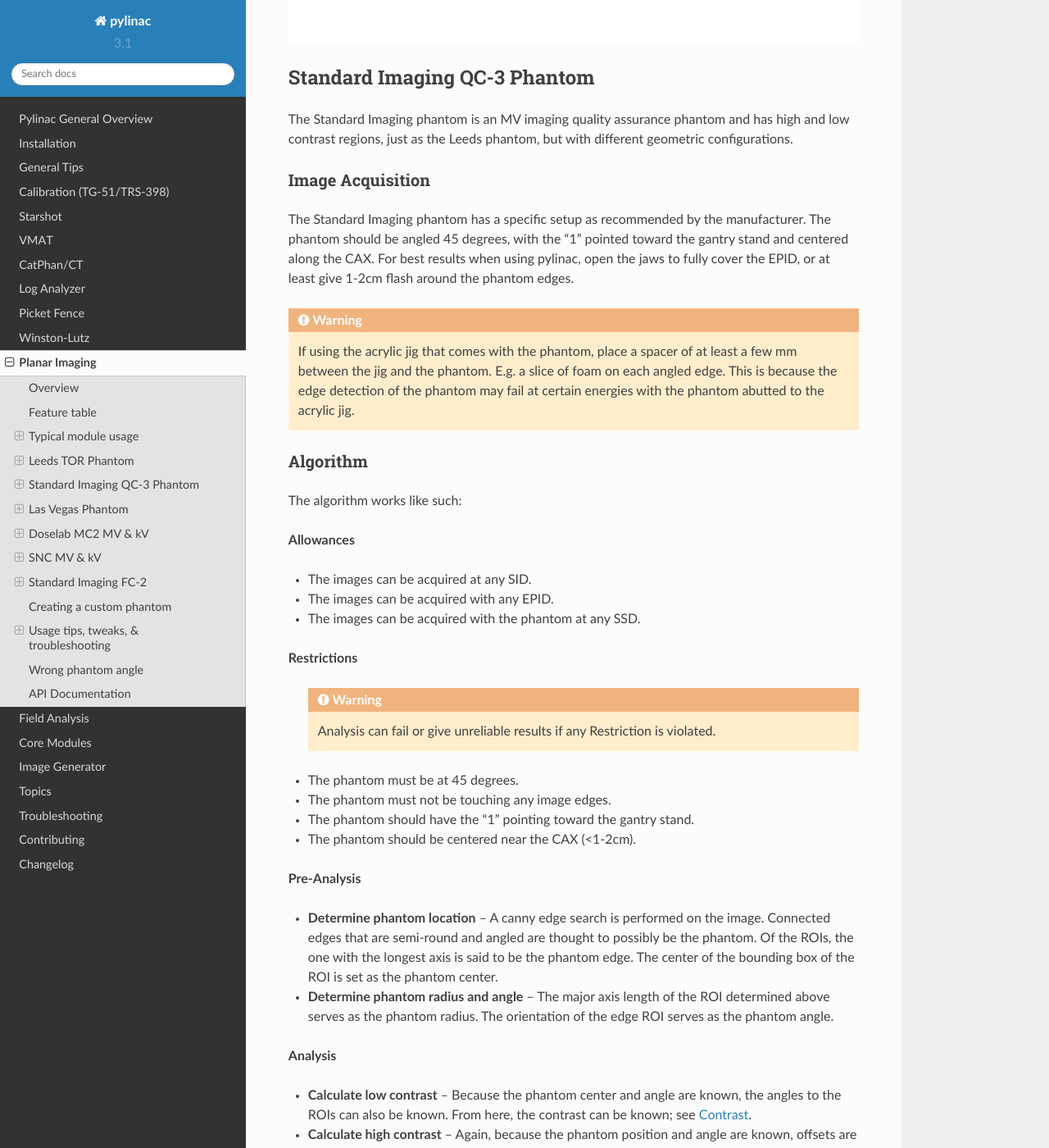
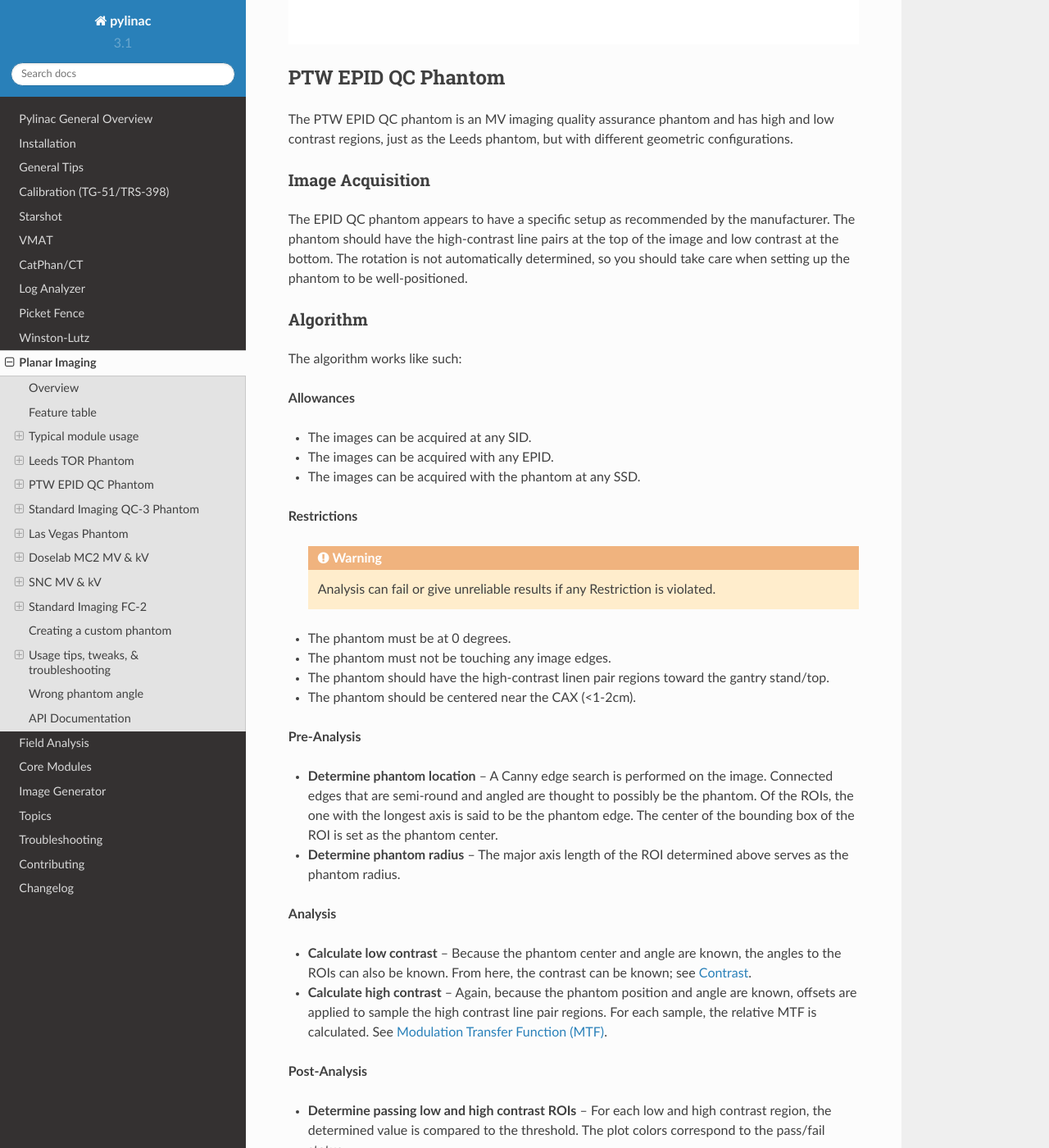
Before and after one commit to jrkerns/pylinac, a Sphinx documentation site: the page built from docs/source/planar_imaging.rst, in a window 1280 px wide and 1400 px high, scrolled down 7614 px. Shown: the whole window at 82% size. Built offline with Sphinx 7.4.7 and the Read the Docs theme 2.0.0, drawn with Linux system fonts in a browser that asks for light colours; some of the changed text lies outside the part shown.

Commit message:
Merged in docs/RAM-1354_ptw_docs (pull request #62)
RAM-1354 add ptw docs

* add ptw docs

* capitalize Canny


Approved-by: Randy Taylor

```diff
--- a/docs/source/planar_imaging.rst
+++ b/docs/source/planar_imaging.rst
@@ -169,7 +169,7 @@
 
 **Pre-Analysis**
 
-* **Determine phantom location** -- The Leeds phantom is found by performing a canny edge detection
+* **Determine phantom location** -- The Leeds phantom is found by performing a Canny edge detection
   algorithm to the image. The thin structures found are sifted by finding appropriately-sized ROIs.
   This may include the outer phantom edge and the metal ring just inside. The average central position
   of the circular ROIs is set as the phantom center.
@@ -236,6 +236,64 @@
 
 .. image:: images/leeds_offset_corrected.png
 
+
+PTW EPID QC Phantom
+-------------------
+
+The PTW EPID QC phantom is an MV imaging quality assurance phantom and has high and low contrast regions,
+just as the Leeds phantom, but with different geometric configurations.
+
+.. _epid-qc_image_acquisition:
+
+Image Acquisition
+^^^^^^^^^^^^^^^^^
+
+The EPID QC phantom appears to have a specific setup as recommended by the manufacturer. The phantom
+should have the high-contrast line pairs at the top of the image and low contrast at the bottom. The
+rotation is not automatically determined, so you should take care when setting up the phantom to be
+well-positioned.
+
+Algorithm
+^^^^^^^^^
+
+The algorithm works like such:
+
+**Allowances**
+
+* The images can be acquired at any SID.
+* The images can be acquired with any EPID.
+* The images can be acquired with the phantom at any SSD.
+
+**Restrictions**
+
+    .. warning:: Analysis can fail or give unreliable results if any Restriction is violated.
+
+* The phantom must be at 0 degrees.
+* The phantom must not be touching any image edges.
+* The phantom should have the high-contrast linen pair regions toward the gantry stand/top.
+* The phantom should be centered near the CAX (<1-2cm).
+
+**Pre-Analysis**
+
+* **Determine phantom location** -- A Canny edge search is performed on the image. Connected edges that
+  are semi-round and angled are thought to possibly be the phantom. Of the ROIs, the one with the longest
+  axis is said to be the phantom edge. The center of the bounding box of the ROI is set as the phantom center.
+* **Determine phantom radius** -- The major axis length of the ROI determined above serves as the
+  phantom radius.
+
+**Analysis**
+
+* **Calculate low contrast** -- Because the phantom center and angle are known, the angles to the ROIs can also
+  be known. From here, the contrast can be known; see :ref:`contrast`.
+* **Calculate high contrast** -- Again, because the phantom position and angle are known, offsets are applied
+  to sample the high contrast line pair regions. For each sample, the relative MTF is calculated. See :ref:`mtf_topic`.
+
+**Post-Analysis**
+
+* **Determine passing low and high contrast ROIs** -- For each low and high contrast region, the determined
+  value is compared to the threshold. The plot colors correspond to the pass/fail status.
+
+
 Standard Imaging QC-3 Phantom
 -----------------------------
 
@@ -279,7 +337,7 @@
 
 **Pre-Analysis**
 
-* **Determine phantom location** -- A canny edge search is performed on the image. Connected edges that
+* **Determine phantom location** -- A Canny edge search is performed on the image. Connected edges that
   are semi-round and angled are thought to possibly be the phantom. Of the ROIs, the one with the longest
   axis is said to be the phantom edge. The center of the bounding box of the ROI is set as the phantom center.
 * **Determine phantom radius and angle** -- The major axis length of the ROI determined above serves as the
@@ -340,7 +398,7 @@
 
 **Pre-Analysis**
 
-* **Determine phantom location** -- A canny edge search is performed on the image. Connected edges that
+* **Determine phantom location** -- A Canny edge search is performed on the image. Connected edges that
   are semi-round and angled are thought to possibly be the phantom. Of the ROIs, the one with the longest
   axis is said to be the phantom edge. The center of the bounding box of the ROI is set as the phantom center.
 * **Determine phantom radius and angle** -- The major axis length of the ROI determined above serves as the
```
Also changed, not shown: 1 other file.
